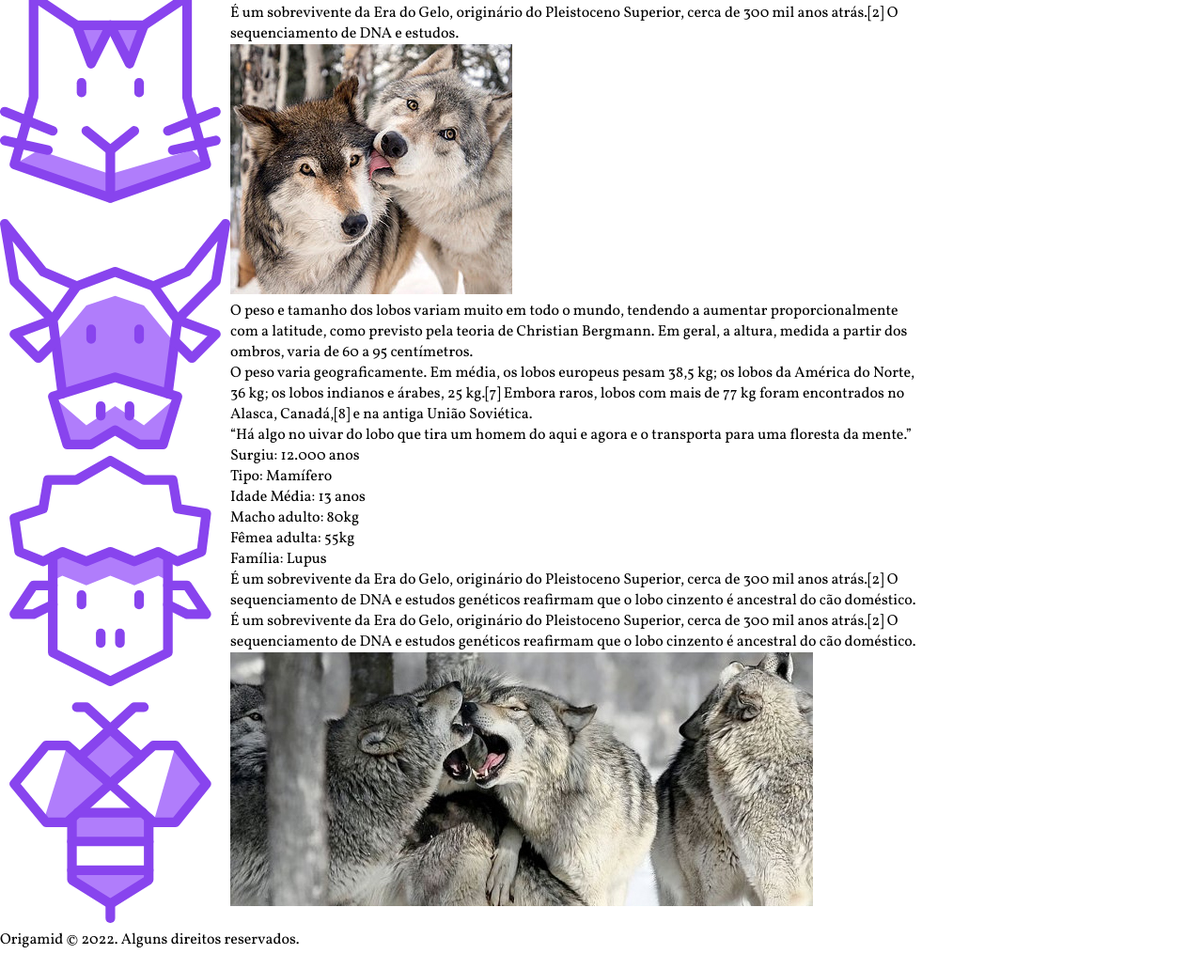
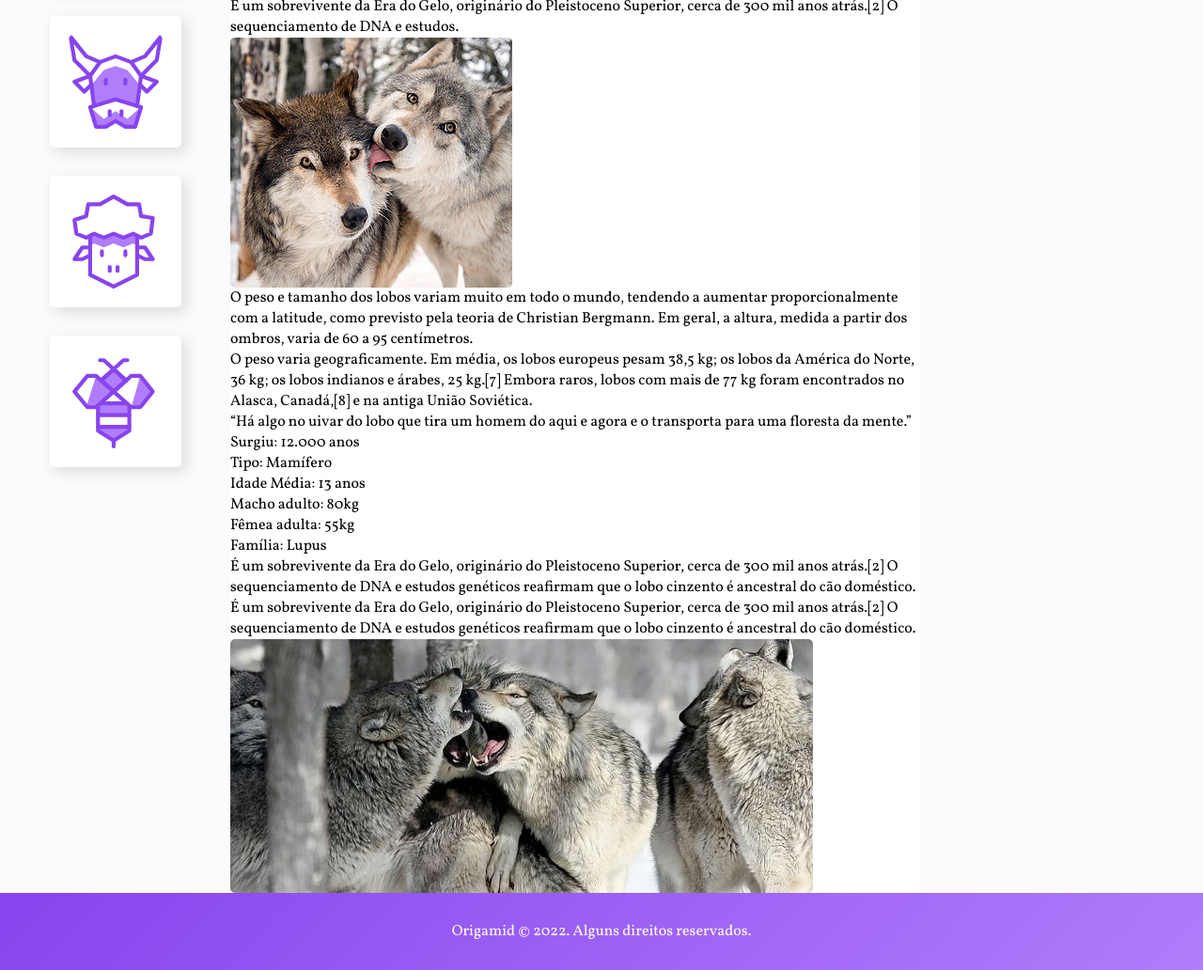
Before and after one commit to luizgustavoabreu/wildbeast, a plain HTML site: page index.html in a window 1280 px wide. Shown: the part 628-1660 px from the top of the page at 94% size. Before the commit the page ends 1639 px from the top, so only its background shows below. Drawn offline with Linux system fonts and the light colour scheme.

Commit message:
update style.css

```diff
--- a/css/style.css
+++ b/css/style.css
@@ -22,6 +22,8 @@ a {
 
 img {
   max-width: 100%;
+  display: block;
+  border-radius: 5px;
 }
 
 /* GRID GERAL */
@@ -73,19 +75,56 @@ img {
   margin-left: 30px;
 }
 
+/* SIDENAV */
 
 .sidenav {
   grid-area: sidenav;
+  background: #fafbfc;
+  padding: 30px;
 }
+
+.sidenav li a {
+  display: block;
+  min-width: 60px;
+  max-width: 100px;
+  margin: 0 auto 30px auto;
+  background: white;
+  padding: 20px;
+  border-radius: 5px;
+  box-shadow: 5px 5px 15px 0px rgba(44, 44, 44, 0.15);
+  transition: 0.1s ease-out;
+}
+
+.sidenav li a:hover {
+  background: #b07dfb;
+}
+
+/* CONTENT */
 
 .content {
   grid-area: content;
 }
 
+/* ANUNCIOS */
+
 .anuncios {
   grid-area: anuncios;
+  background: #fafbfc;
+  display: grid;
+  align-content: start;
+  padding: 30px;
+  gap: 30px;
 }
+
+/* FOOTER */
 
 .footer {
   grid-area: footer;
+  background: linear-gradient(135deg, #8844ee, #b07dfb);
 }
+
+.footer p {
+  color: white;
+  text-align: center;
+  padding: 30px;
+}
```
